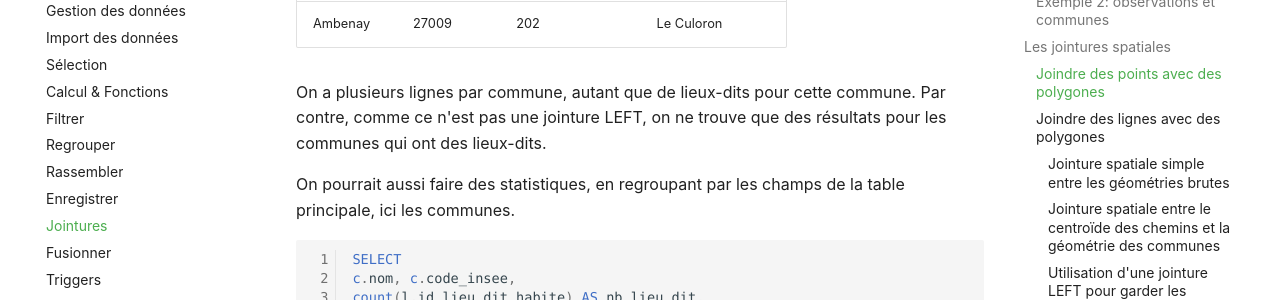
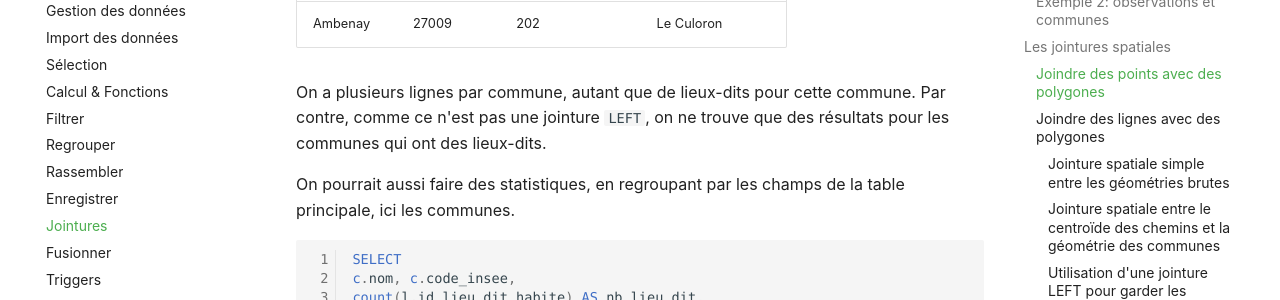
Before and after one commit to 3liz/formation-postgis, an MkDocs documentation site: the page built from docs/join_data.md, in a window 1280 px wide and 900 px high, scrolled down 3767 px. Shown: the part 178-478 px from the top of the window. Built offline with MkDocs 1.6.1 and Material for MkDocs 9.7.7, drawn with Linux system fonts in a browser that asks for light colours; nearby versions of some CDN libraries; comment, search, counter and statistics services are not loaded; some of the changed text lies outside the part shown.

````diff
--- a/docs/join_data.md
+++ b/docs/join_data.md
@@ -69,7 +69,7 @@ Résultat:
 
 On ne récupère ici que 2 lignes alors qu'il y a bien 3 observations dans la table.
 
-Pour récupérer les 3 lignes, on doit faire une jointure LEFT. On peut utiliser un `CASE WHEN` pour tester si la commune est trouvée sous chaque point
+Pour récupérer les 3 lignes, on doit faire une jointure `LEFT`. On peut utiliser un `CASE WHEN` pour tester si la commune est trouvée sous chaque point
 
 ```sql
 SELECT
@@ -149,7 +149,7 @@ ORDER BY c.nom
 | Ambenay  | 27009      | 202                | Le Culoron         |
 
 
-On a plusieurs lignes par commune, autant que de lieux-dits pour cette commune. Par contre, comme ce n'est pas une jointure LEFT, on ne trouve que des résultats pour les communes qui ont des lieux-dits.
+On a plusieurs lignes par commune, autant que de lieux-dits pour cette commune. Par contre, comme ce n'est pas une jointure `LEFT`, on ne trouve que des résultats pour les communes qui ont des lieux-dits.
 
 On pourrait aussi faire des statistiques, en regroupant par les champs de la table principale, ici les communes.
 
@@ -237,9 +237,9 @@ GROUP BY c.id_commune, c.nom, c.code_insee
 
 #### Utilisation d'une jointure LEFT pour garder les communes sans chemins
 
-La requête précédente ne renvoie pas de lignes pour les communes qui n'ont pas de chemin dont le centroïde est dans une commune. C'est une jointure de type **INNER JOIN**
+La requête précédente ne renvoie pas de lignes pour les communes qui n'ont pas de chemin dont le centroïde est dans une commune. C'est une jointure de type `INNER JOIN`
 
-Si on veut quand même récupérer ces communes, on fait une jointure **LEFT JOIN**: pour les lignes sans chemins, les champs liés à la table des chemins seront mis à NULL.
+Si on veut quand même récupérer ces communes, on fait une jointure `LEFT JOIN`: pour les lignes sans chemins, les champs liés à la table des chemins seront mis à `NULL`.
 
 
 ```sql
@@ -264,7 +264,7 @@ puis la relancer. Dans cet exemple, on passe de 100 secondes à 1 seconde, grâc
 
 #### Affiner le résultat en découpant les chemins
 
-Dans la requête précédente, on calculait la longueur totale de chaque chemin, pas le **morceau exacte qui est sur chaque commune**. Pour cela, on va utiliser la fonction **ST_Intersection**. La requête va être plus coûteuse, car il faut réaliser le découpage des lignes des chemins par les polygones des communes.
+Dans la requête précédente, on calculait la longueur totale de chaque chemin, pas le **morceau exacte qui est sur chaque commune**. Pour cela, on va utiliser la fonction `ST_Intersection`. La requête va être plus coûteuse, car il faut réaliser le découpage des lignes des chemins par les polygones des communes.
 
 On va découper exactement les chemins par commune et récupérer les informations
 
@@ -286,7 +286,7 @@ CREATE INDEX ON z_formation.decoupe_chemin_par_commune USING GIST (geom);
 ```
 
 
-**NB**: Attention à ne pas confondre **ST_Intersects** qui renvoie vrai ou faux, et **ST_Intersection** qui renvoie la géométrie issue du découpage d'une géométrie par une autre.
+**NB**: Attention à ne pas confondre `ST_Intersects` qui renvoie vrai ou faux, et `ST_Intersection` qui renvoie la géométrie issue du découpage d'une géométrie par une autre.
 
 ### Joindre des polygones avec des polygones
 
@@ -499,7 +499,7 @@ ATTENTION:
 
 ### Distances et tampons entre couches
 
-Pour chaque objets d'une table, on souhaite récupérer des informations sur les** objets proches d'une autre table**. Au lieu d'utiliser un tampon puis une intersection, on utilise la fonction **ST_DWithin**
+Pour chaque objets d'une table, on souhaite récupérer des informations sur les** objets proches d'une autre table**. Au lieu d'utiliser un tampon puis une intersection, on utilise la fonction `ST_DWithin`
 
 On prend comme exemple la table des bornes à incendie créée précédemment (remplie avec quelques données de test).
 
@@ -516,7 +516,7 @@ JOIN z_formation.borne_incendie AS b
 ORDER BY id_parcelle, id_borne
 ```
 
-Attention, elle peut renvoyer **plusieurs fois la même parcelle** si 2 bornes sont assez proches. Pour ne récupérer que la borne la plus proche, on peut faire la requête suivante. La clause **DISTINCT ON** permet de dire quel champ doit être **unique** (ici id_parcelle).
+Attention, elle peut renvoyer **plusieurs fois la même parcelle** si 2 bornes sont assez proches. Pour ne récupérer que la borne la plus proche, on peut faire la requête suivante. La clause `DISTINCT ON` permet de dire quel champ doit être **unique** (ici id_parcelle).
 
 On **ordonne** ensuite **par ce champ et par la distance** pour prendre seulement la ligne correspondant à la parcelle **la plus proche**
 
````
Also changed, not shown: docs/perform_calculation.md (+1 -1 lines), docs/save_queries.md (+3 -3 lines), docs/union.md (+1 -1 lines).
